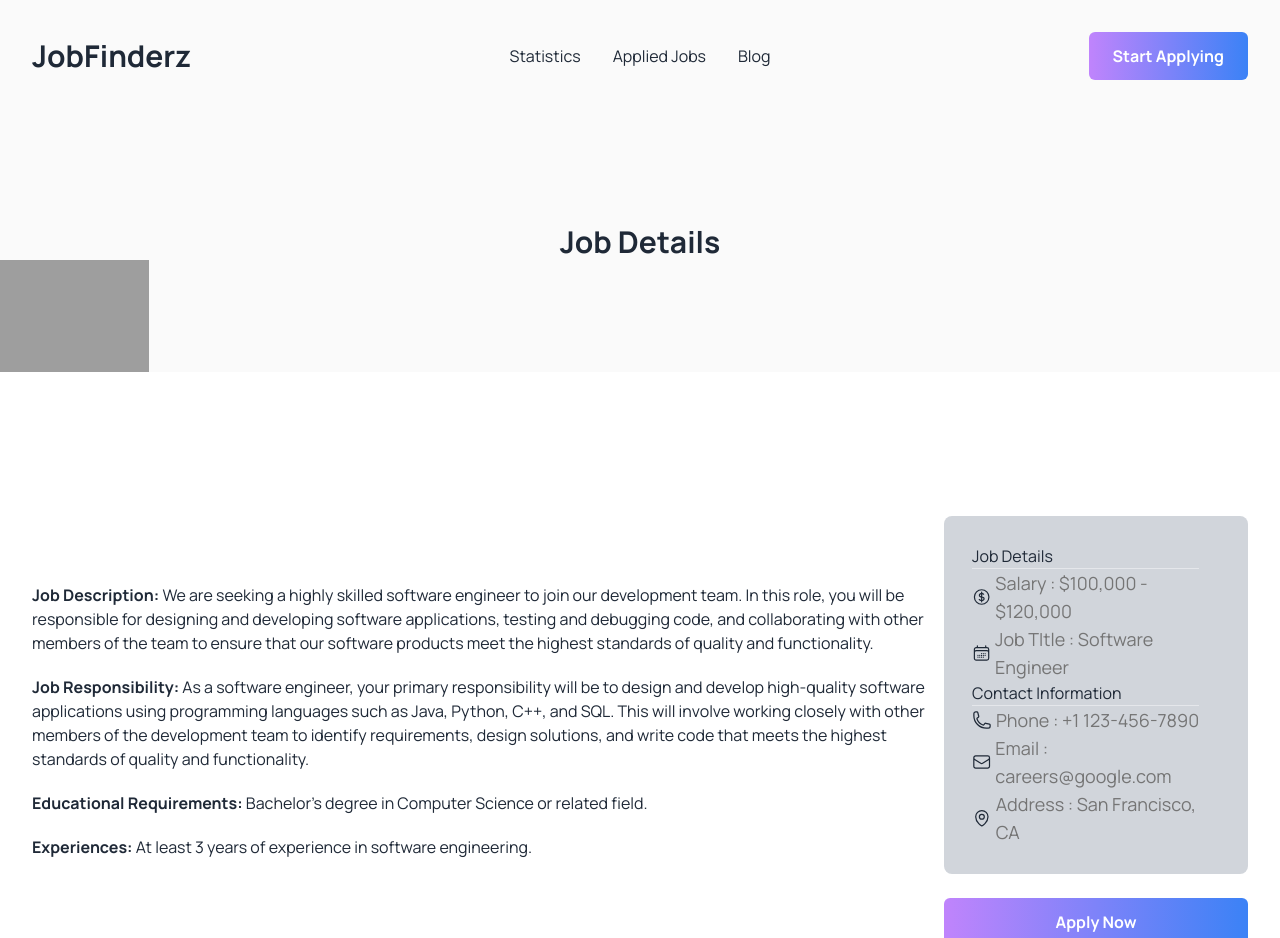
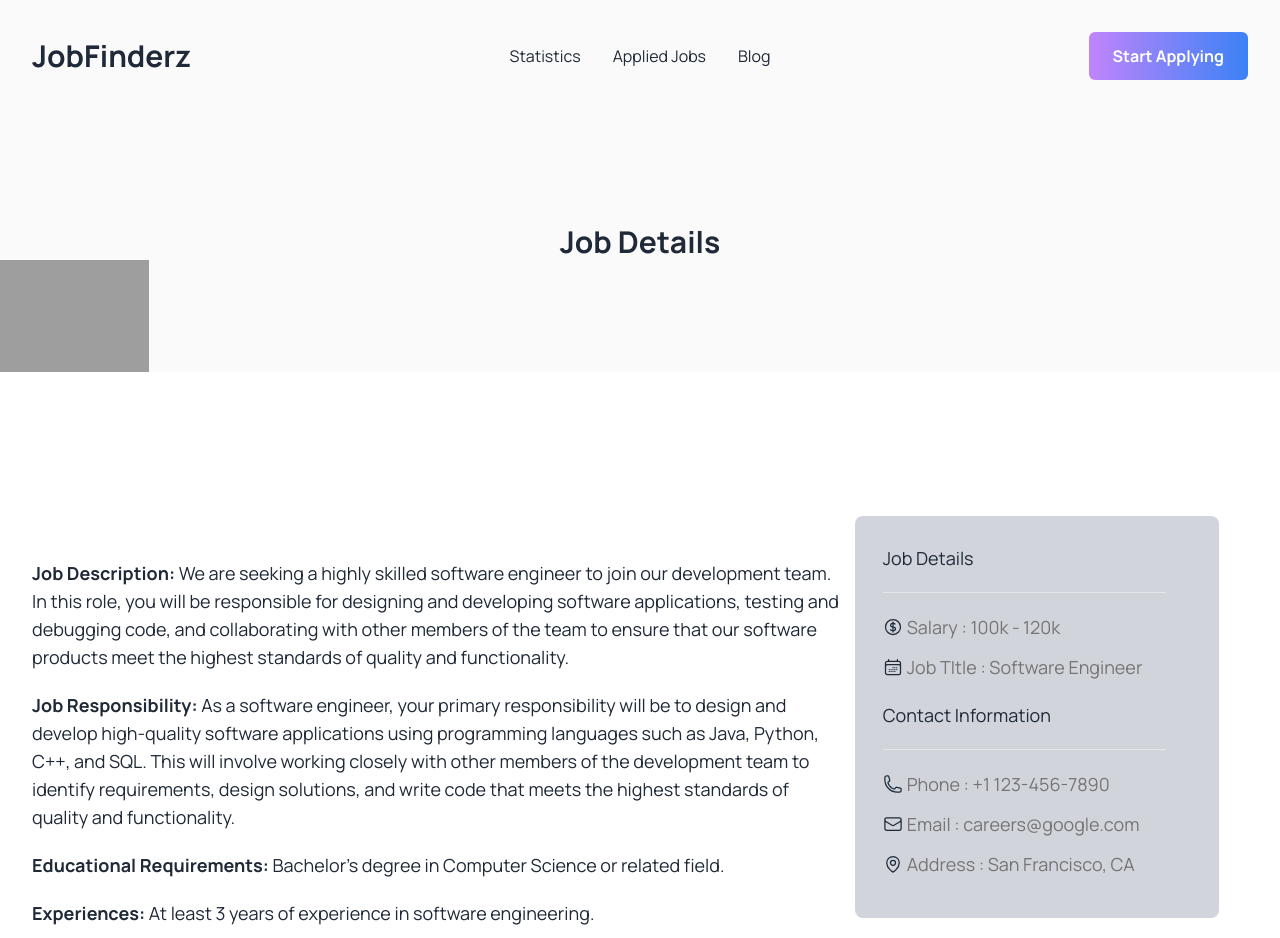
Before and after one commit to Nasim043/JobFinderz, a React (Vite) app: page /job/001 in a window 1280 px wide. Shown: the top 938 px of the page. Built offline with nearby package versions, Linux system fonts and the light colour scheme; grey boxes are pictures that could not be loaded.

Commit message:
Readme file added

```diff
--- a/public/jobs.json
+++ b/public/jobs.json
@@ -8,7 +8,7 @@
       "remote_or_onsite": "Remote",
       "location": "San Francisco, CA",
       "fulltime_or_parttime": "Full-time",
-      "salary": "$100,000 - $120,000",
+      "salary": "100k - 120k",
       "job_description": "We are seeking a highly skilled software engineer to join our development team. In this role, you will be responsible for designing and developing software applications, testing and debugging code, and collaborating with other members of the team to ensure that our software products meet the highest standards of quality and functionality.",
       "job_responsibility": "As a software engineer, your primary responsibility will be to design and develop high-quality software applications using programming languages such as Java, Python, C++, and SQL. This will involve working closely with other members of the development team to identify requirements, design solutions, and write code that meets the highest standards of quality and functionality.",
       "educational_requirements": "Bachelor's degree in Computer Science or related field.",
@@ -26,7 +26,7 @@
       "remote_or_onsite": "Onsite",
       "location": "New York, NY",
       "fulltime_or_parttime": "Full-time",
-      "salary": "$80,000 - $100,000",
+      "salary": "80k - 100k",
       "job_description": "We are seeking an experienced marketing manager to lead our marketing team and drive our marketing strategy. In this role, you will be responsible for developing and implementing marketing plans, managing our marketing budget, and overseeing the creation of marketing materials.",
       "job_responsibility": "As a marketing manager, your main responsibility will be to lead our marketing team and drive our marketing strategy. This will involve developing and implementing marketing plans to promote our products and services, managing our marketing budget, and overseeing the creation of marketing materials such as brochures, presentations, and advertisements.",
       "educational_requirements": "Bachelor's degree in Marketing or related field.",
@@ -62,7 +62,7 @@
       "remote_or_onsite": "Onsite",
       "location": "Cupertino, CA",
       "fulltime_or_parttime": "Full-time",
-      "salary": "$120,000 - $150,000",
+      "salary": "120k - 150k",
       "job_description": "We are seeking a skilled and experienced product manager to join our team. In this role, you will be responsible for overseeing the development and management of our products throughout their lifecycle, from ideation to launch and beyond. You will work closely with cross-functional teams, including engineering, design, marketing, and sales, to ensure that our products meet the needs of our customers and are aligned with our overall business strategy.",
       "job_responsibility": "As a product manager, your primary responsibility will be to lead the development and management of our products from ideation to launch and beyond.",
       "educational_requirements": "Bachelor's degree in Business Administration or related field.",
@@ -80,7 +80,7 @@
       "remote_or_onsite": "Remote",
       "location": "Anywhere in the US",
       "fulltime_or_parttime": "Full-time",
-      "salary": "$60,000 - $80,000",
+      "salary": "60k- 80k",
       "job_description": "We are seeking a highly motivated and results-driven sales representative to join our team. In this role, you will be responsible for identifying new business opportunities, building relationships with potential customers, and closing deals to meet or exceed sales targets.",
       "job_responsibility": "As a sales representative, your primary responsibility will be to identify new business opportunities and build relationships with potential customers. This will involve conducting market research to identify potential customers, developing sales pitches and proposals, and building relationships with key decision-makers within target organizations.",
       "educational_requirements": "Bachelor's degree in Business or related field.",
@@ -98,7 +98,7 @@
       "remote_or_onsite": "Onsite",
       "location": "Menlo Park, CA",
       "fulltime_or_parttime": "Full-time",
-      "salary": "$90,000 - $110,000",
+      "salary": "90k - 110k",
       "job_description": "We are seeking a talented and experienced UX designer to join our team. In this role, you will be responsible for designing and improving user experiences across our products and services. You will work closely with cross-functional teams, including product managers, developers, and other designers, to understand user needs and design solutions that meet those needs.",
       "job_responsibility": "As a UX designer, your primary responsibility will be to design and improve user experiences across our products and services. This will involve conducting user research to understand user needs, designing wireframes and prototypes to communicate design solutions, and conducting user testing to validate those solutions.",
       "educational_requirements": "Bachelor's degree in Design or related field.",
--- a/src/components/AppliedJobsDetails.jsx
+++ b/src/components/AppliedJobsDetails.jsx
@@ -5,8 +5,8 @@ import { Link } from 'react-router-dom';
 const AppliedJobsDetails = ({ appliedJob }) => {
   const { id, company_logo, job_title, company_name, remote_or_onsite, location, fulltime_or_parttime, salary } = appliedJob;
   return (
-    <div className='rounded-lg border-2 flex justify-between items-center p-7 mb-5'>
-      <div className='flex gap-7 items-center'>
+    <div className='rounded-lg border-2 flex flex-col md:flex-row justify-between items-center p-7 mb-5'>
+      <div className='flex flex-col md:flex-row gap-7 items-center'>
         <div className='bg-[#F4F4F4] h-56 w-56 flex justify-center items-center rounded-lg'>
           <img src={company_logo} alt={job_title} className='' />
         </div>
--- a/src/components/Blog.jsx
+++ b/src/components/Blog.jsx
@@ -5,7 +5,7 @@ import PageName from './PageName';
 const Blog = () => {
   return (
     <>
-      <PageName>Blog Page</PageName>
+      <PageName>Blog</PageName>
       <div className='mb-6'>
         <main className="w-full max-w-7xl mx-auto mt-8">
           <div tabIndex="0" className="collapse collapse-plus border border-base-300 bg-base-100 rounded-box">
--- a/src/components/Job.jsx
+++ b/src/components/Job.jsx
@@ -6,7 +6,7 @@ import { CurrencyDollarIcon, MapPinIcon } from '@heroicons/react/24/outline'
 const Job = ({ job }) => {
   const { id, company_logo, job_title, company_name, remote_or_onsite, location, fulltime_or_parttime, salary } = job;
   return (
-    <div className='p-10 mt-7 rounded-lg border-2'>
+    <div className='py-7 px-4 md:p-10 mt-7 rounded-lg border-2'>
       <img src={company_logo} alt={job_title} className='mb-7' />
       <h3 className='font-bold text-2xl mb-2'>{job_title}</h3>
       <p className='text-secondary text-lg font-medium'>{company_name}</p>
@@ -17,11 +17,11 @@ const Job = ({ job }) => {
       <div className='flex gap-1 lg:gap-3 mb-6'>
         <div className='flex items-center'>
           <MapPinIcon className='h-6 w-6 pr-1' />
-          <span className='text-secondary text-lg font-medium'>{location}</span>
+          <span className='text-secondary sm:text-lg font-medium'>{location}</span>
         </div>
         <div className='flex items-center'>
           <CurrencyDollarIcon className='h-6 w-6 pr-1' />
-          <p className='text-secondary text-lg font-medium'>Salary : {salary}</p>
+          <p className='text-secondary sm:text-lg font-medium'>Salary : {salary}</p>
         </div>
       </div>
       <Link to={`job/${id}`} className="my-gradient text-white font-semibold px-6 py-3 rounded-md mt-4">View Details</Link>
--- a/src/components/JobDetails.jsx
+++ b/src/components/JobDetails.jsx
@@ -13,40 +13,40 @@ const JobDetails = () => {
   return (
     <>
       <PageName>Job Details</PageName>
-      <div className='my-container flex flex-col md:flex-row items-center'>
-        <div className='w-full md:w-3/4'>
-          <h2 className='mb-5'><span className='font-bold'>Job Description: </span>{job_description}</h2>
-          <h2 className='mb-5'><span className='font-bold'>Job Responsibility: </span>{job_responsibility}</h2>
-          <h2 className='mb-5'><span className='font-bold'>Educational Requirements: </span>{educational_requirements}</h2>
-          <h2 className='mb-5'><span className='font-bold'>Experiences: </span>{experiences}</h2>
+      <div className='my-container flex flex-col md:flex-row items-center gap-3'>
+        <div className='w-full md:w-4/6'>
+          <h2 className='mb-5 md:text-lg'><span className='font-bold'>Job Description: </span>{job_description}</h2>
+          <h2 className='mb-5 md:text-lg'><span className='font-bold'>Job Responsibility: </span>{job_responsibility}</h2>
+          <h2 className='mb-5 md:text-lg'><span className='font-bold mb-3'>Educational Requirements: </span>{educational_requirements}</h2>
+          <h2 className='mb-5 md:text-lg'><span className='font-bold mb-3'>Experiences: </span>{experiences}</h2>
         </div>
         {/* Right side card */}
-        <div className='w-full md:w-1/4'>
+        <div className='w-full md:w-[30%]'>
           <div className='bg-gray-300 p-7 rounded-lg mb-6'>
             {/*  Job Details */}
-            <h2>Job Details</h2>
-            <hr className='w-11/12 text-center' />
-            <div className='flex md:items-center'>
+            <h2 className='md:text-lg'>Job Details</h2>
+            <hr className='w-11/12 text-center my-5' />
+            <div className='flex md:items-center mb-3'>
               <CurrencyDollarIcon className='h-6 w-6 pr-1' />
               <p className='text-secondary md:text-lg font-medium'>Salary : {salary}</p>
             </div>
-            <div className='flex items-center'>
+            <div className='flex items-center mb-3'>
               <CalendarDaysIcon className='h-6 w-6 pr-1' />
               <p className='text-secondary md:text-lg font-medium'>Job TItle : {job_title}</p>
             </div>
 
             {/* Contact Information */}
-            <h2>Contact Information</h2>
-            <hr className='w-11/12 text-center' />
-            <div className='flex items-center'>
+            <h2 className='md:text-lg my-5'>Contact Information</h2>
+            <hr className='w-11/12 text-center my-5' />
+            <div className='flex items-center mb-3'>
               <PhoneIcon className='h-6 w-6 pr-1' />
               <p className='text-secondary md:text-lg font-medium'>Phone : {contact_information.phone}</p>
             </div>
-            <div className='flex md:items-center'>
+            <div className='flex md:items-center mb-3'>
               <EnvelopeIcon className='h-6 w-6 pr-1' />
               <p className='text-secondary md:text-lg font-medium'>Email : {contact_information.email}</p>
             </div>
-            <div className='flex items-center'>
+            <div className='flex items-center mb-3'>
               <MapPinIcon className='h-6 w-6 pr-1' />
               <span className='text-secondary md:text-lg font-medium'>Address : {location}</span>
             </div>
--- a/src/components/Jobs.jsx
+++ b/src/components/Jobs.jsx
@@ -9,10 +9,10 @@ const Jobs = ({ jobs }) => {
   }
 
   return (
-    <div className='my-container mb-32'>
+    <div className='my-container mb-9 md:mb-32'>
       <h2 className='font-bold text-4xl text-center mb-4'>Featured Jobs</h2>
       <p className='text-base text-secondary text-center'>Explore thousands of job opportunities with all the information you need. Its your future</p>
-      <div className='grid grid-cols-1 md:grid-cols-2 gap-6'>
+      <div className='grid grid-cols-1 md:grid-cols-2 gap-4 md:gap-6'>
         {
           jobs.slice(0, showAll ? 6 : 4).map(job => (
             <Job key={job.id} job={job} />
--- a/src/components/Navbar.jsx
+++ b/src/components/Navbar.jsx
@@ -19,7 +19,7 @@ const Navbar = () => {
               <li><Link to='blog'>Blog</Link></li>
             </ul>
           </div>
-          <Link to='/' className="text-3xl font-bold">JobFinderz</Link>
+          <Link to='/' className="text-xl sm:text-3xl font-bold">JobFinderz</Link>
         </div>
         <div className="navbar-center hidden lg:flex">
           <ul className="menu menu-horizontal px-1">
--- a/src/components/Statistics.jsx
+++ b/src/components/Statistics.jsx
@@ -7,9 +7,9 @@ const Statistics = () => {
   const { marks } = useLoaderData();
   return (
     <>
-    <PageName>Statistics Page</PageName>
+    <PageName>Assignment Analytics</PageName>
       <div className='my-container'>
-      <ResponsiveContainer width={'99%'} height={300}>
+      <ResponsiveContainer width={'100%'} height={300}>
         <AreaChart
           width={500}
           height={300}
```
Also changed, not shown: src/components/Header.jsx (+6 -6 lines), 1 other file (tests, documents, lock files or other folders).
